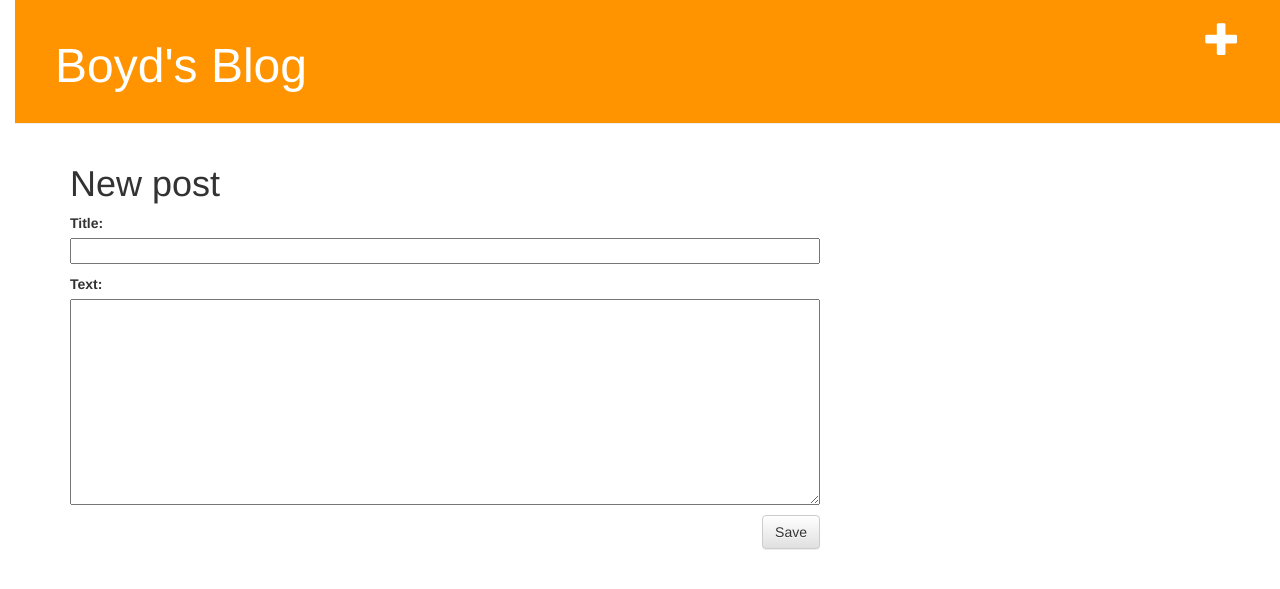
After one commit to BoydVoyd/django-blog, a Django app: page /post/new/ in a window 1280 px wide. The commit adds this page. Shown: the top 589 px of the page. Run offline with Django 3.2, Linux system fonts and the light colour scheme; some libraries are stand-ins or nearby versions.

Commit message:
Added new_post form

```diff
--- /dev/null
+++ b/myblog/forms.py
@@ -0,0 +1,9 @@
+from django import forms
+
+from .models import Post
+
+class PostForm(forms.ModelForm):
+
+    class Meta:
+        model = Post
+        fields = ('title', 'text',)
--- a/myblog/templates/blog/base.html
+++ b/myblog/templates/blog/base.html
@@ -10,6 +10,7 @@
     </head>
     <body>
         <div class="page-header">
+            <a href="{% url 'post_new' %}" class="top-menu"><span class="glyphicon glyphicon-plus"></span></a>
             <h1><a href="/">Boyd's Blog</a></h1>
         </div>
         <div class="content container">
--- /dev/null
+++ b/myblog/templates/blog/post_edit.html
@@ -0,0 +1,9 @@
+{% extends 'blog/base.html' %}
+
+{% block content %}
+    <h1>New post</h1>
+    <form method="POST" class="post-form">{% csrf_token %}
+        {{ form.as_p }}
+        <button type="submit" class="save btn btn-default">Save</button>
+    </form>
+{% endblock %}
--- a/myblog/urls.py
+++ b/myblog/urls.py
@@ -4,4 +4,5 @@ from . import views
 urlpatterns = [
     url(r'^$', views.post_list, name='post_list'),
     url(r'^post/(?P<pk>\d+)/$', views.post_detail, name='post_detail'),
+    url(r'^post/new/$', views.post_new, name='post_new'),
 ]
--- a/myblog/views.py
+++ b/myblog/views.py
@@ -1,6 +1,7 @@
 from django.shortcuts import render, get_object_or_404
 from django.utils import timezone
 from .models import Post
+from .forms import PostForm
 
 # Create your views here.
 def post_list(request):
@@ -10,3 +11,16 @@ def post_list(request):
 def post_detail(request, pk):
     post = get_object_or_404(Post, pk=pk)
     return render(request, 'blog/post_detail.html', {'post': post})
+
+def post_new(request):
+    if request.method == "POST":
+        form = PostForm(request.POST)
+        if form.is_valid():
+            post = form.save(commit=False)
+            post.author = request.user
+            post.published_date = timezone.now()
+            post.save()
+            return redirect('post_detail', pk=post.pk)
+    else:
+        form = PostForm()
+    return render(request, 'blog/post_edit.html', {'form': form})
```
